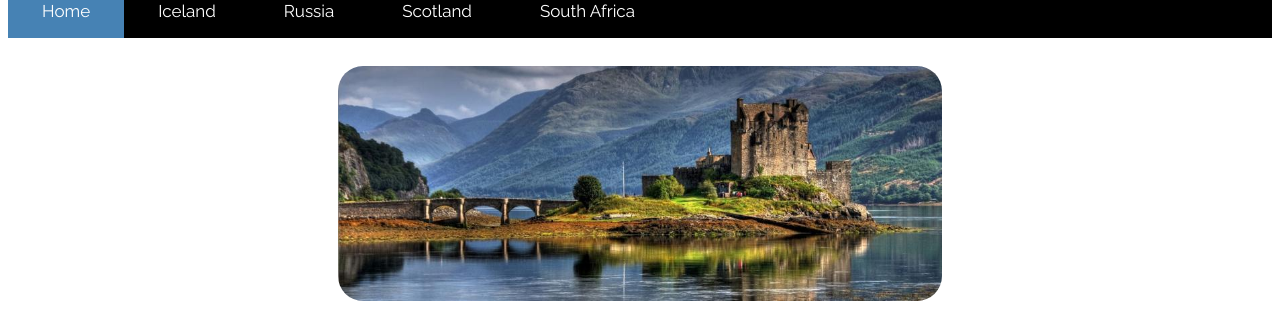
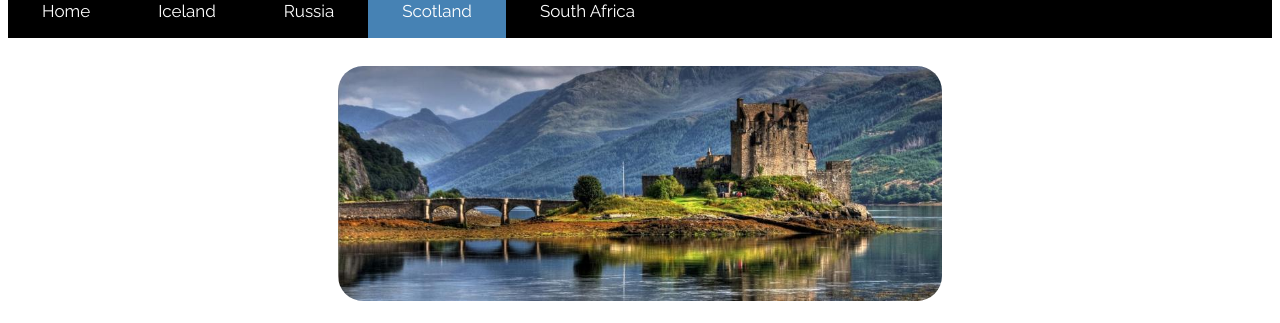
Before and after one commit to cArel116/hello-world-durians, a plain HTML site: page colin.html in a window 1280 px wide. Shown: the part 224-547 px from the top of the page. Drawn offline with Linux system fonts and the light colour scheme.

Commit message:
ca-edited 'active' class in navbar to match user-selected page

```diff
--- a/colin.html
+++ b/colin.html
@@ -20,11 +20,11 @@
         <!-- NAVBAR -->
         <section>
             <nav id="navBar" class="topnav">
-                <a class="active" href="index.html">Home</a>
-                <a href="ember.html">Iceland</a>
-                <a href="matt.html">Russia</a>
-                <a href="colin.html">Scotland</a>
-                <a href="cj.html">South Africa</a>
+              <a href="index.html">Home</a>
+              <a href="ember.html">Iceland</a>
+              <a href="matt.html">Russia</a>
+              <a class="active" href="colin.html">Scotland</a>
+              <a href="cj.html">South Africa</a>
             </nav>
         </section>
         <!-- NAVBAR -->
```
